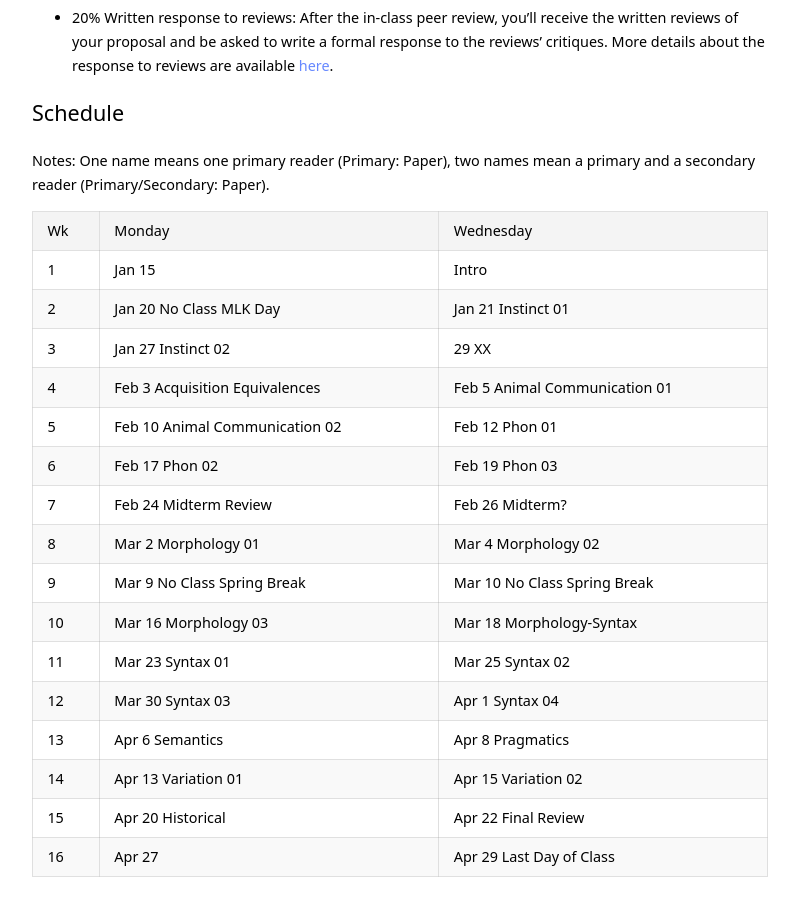
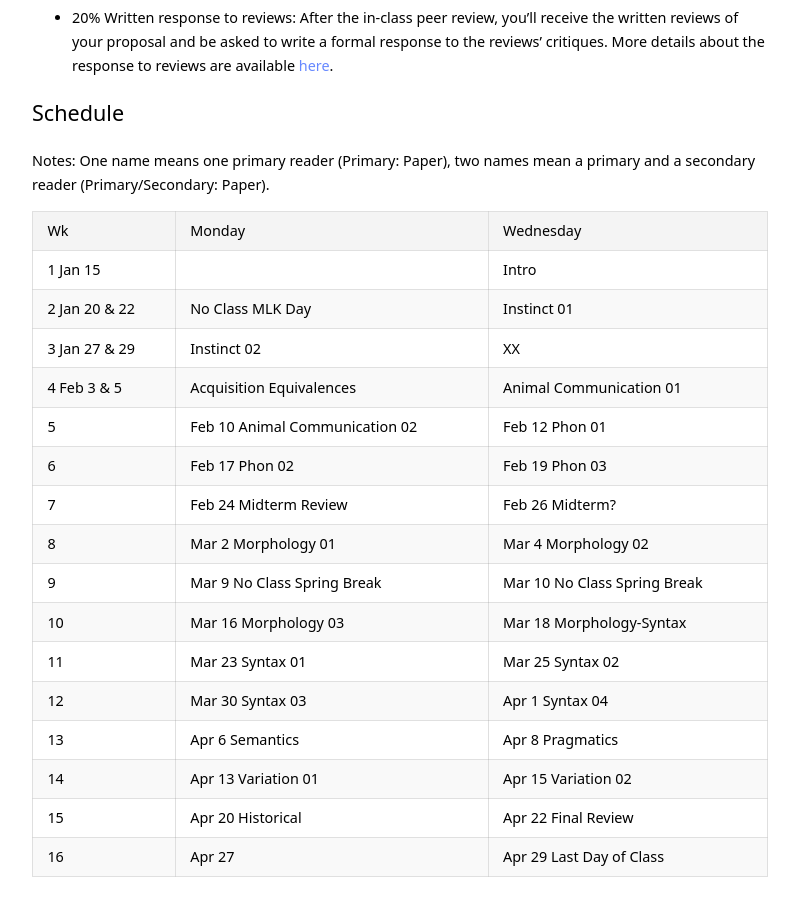
Before and after one commit to kschuler/ling001, a Jekyll site: the page built from ling001/index.md, in a window 1280 px wide and 900 px high, scrolled down 1240 px. Shown: the whole window, without its empty margins (240-1039 px from the left). Built offline with Jekyll 4.4.1, drawn with Linux system fonts in a browser that asks for light colours.

Commit message:
Update index.md

```diff
--- a/ling001/index.md
+++ b/ling001/index.md
@@ -39,10 +39,10 @@ Notes: One name means one primary reader (Primary: Paper), two names mean a prim
 
 Wk | Monday | Wednesday
  --- | --- | ---
-1 | Jan 15 | Intro |
-2 | Jan 20  No Class MLK Day | Jan 21 Instinct 01
-3 | Jan 27  Instinct 02 | 29 XX
-4 | Feb 3  Acquisition Equivalences | Feb 5  Animal Communication 01
+1 Jan 15 |   | Intro
+2 Jan 20 & 22 | No Class MLK Day | Instinct 01
+3 Jan 27 & 29 | Instinct 02 | XX
+4 Feb 3 & 5 | Acquisition Equivalences | Animal Communication 01
 5 | Feb 10 Animal Communication 02 |  Feb 12  Phon 01
 6 | Feb 17  Phon 02 | Feb 19  Phon 03
 7 | Feb 24  Midterm Review | Feb 26  Midterm?
```
